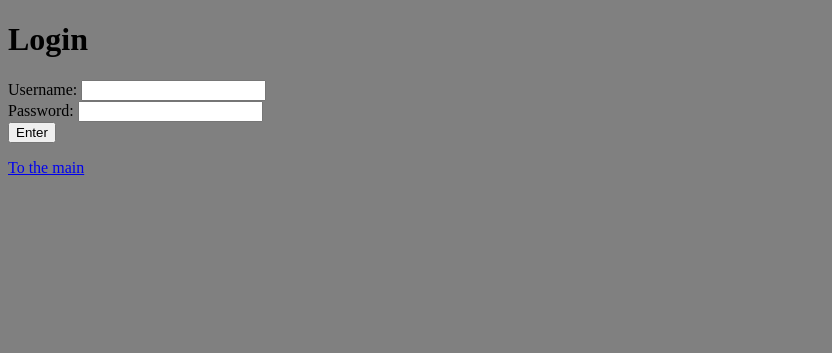
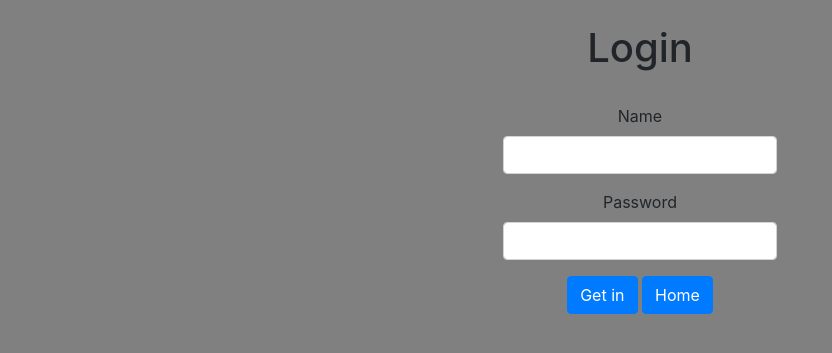
Before and after one commit to samatuulu/python_group_3_homework_49_bektursun_samatbek_uulu, a Django app: page /accounts/login/ in a window 1280 px wide. Shown: the top 353 px of the page, without its empty margins (0-832 px from the left). Run offline with Django 3.2, Linux system fonts and the light colour scheme; some libraries are stand-ins or nearby versions.

Commit message:
Did bonus, modified some pages.

```diff
--- a/source/accounts/templates/login.html
+++ b/source/accounts/templates/login.html
@@ -7,31 +7,44 @@
     <meta name="viewport"
          content="width=device-width, user-scalable=no, initial-scale=1.0, maximum-scale=1.0, minimum-scale=1.0">
     <meta http-equiv="X-UA-Compatible" content="ie=edge">
-
     <link rel="stylesheet" href="{% static 'css/style.css' %}">
-
-    <title>Login</title>
+    <link rel="stylesheet" href="https://stackpath.bootstrapcdn.com/bootstrap/4.3.1/css/bootstrap.min.css" integrity="sha384-ggOyR0iXCbMQv3Xipma34MD+dH/1fQ784/j6cY/iJTQUOhcWr7x9JvoRxT2MZw1T" crossorigin="anonymous">
+    <title>Вход</title>
+    <style>
+        body {
+             background-color: gray
+        }
+    </style>
 </head>
 <body>
 <div class="container">
-    <h1>Login</h1>
-    <form action="{% url 'accounts:login' %}" method="post" class="text-center">
+<div class="row justify-content-md-center text-center">
+<form action="{% url 'accounts:login' %}" method="post" class="text-center">
         {% csrf_token %}
         {% if has_error %}
-            <p class="form-error">The username or password you entered is incorrect.</p>
+            <p class="form-error">Password uncorrect</p>
         {% endif %}
-        <div class="form-group">
-            <label for="username" class="form-label">Username:</label>
-            <input type="text" name="username" id="username">
-        </div>
-        <div class="form-group">
-            <label for="password" class="form-label">Password:</label>
-            <input type="password" name="password" id="password">
-        </div>
-        <button type="submit">Enter</button>
-    </form>
-    <p class="text-center"><a href="{% url "issuetracker:index" %}">To the main</a></p>
+  <div class="form-group">
+      <div class="form-group"><br/>
+          <h1>Login</h1><br/>
+        <label for="TextInput">Name</label>
+      <input type="text" name="username" id="TextInput" class="form-control">
+    </div>
+  </div>
+
+  <div class="form-group">
+    <label class="password" for="exampleInputPassword1">Password</label>
+    <input type="password" class="form-control" name="password" id="exampleInputPassword1">
+  </div>
+
+    <button type="submit" class="btn btn-primary">Get in</button>
+    <a   class = "btn btn-primary" href="{% url 'issuetracker:index' %}">Home</a>
+</form>
+
+<script src="https://code.jquery.com/jquery-3.3.1.slim.min.js" integrity="sha384-q8i/X+965DzO0rT7abK41JStQIAqVgRVzpbzo5smXKp4YfRvH+8abtTE1Pi6jizo" crossorigin="anonymous"></script>
+<script src="https://cdnjs.cloudflare.com/ajax/libs/popper.js/1.14.7/umd/popper.min.js" integrity="sha384-UO2eT0CpHqdSJQ6hJty5KVphtPhzWj9WO1clHTMGa3JDZwrnQq4sF86dIHNDz0W1" crossorigin="anonymous"></script>
+<script src="https://stackpath.bootstrapcdn.com/bootstrap/4.3.1/js/bootstrap.min.js" integrity="sha384-JjSmVgyd0p3pXB1rRibZUAYoIIy6OrQ6VrjIEaFf/nJGzIxFDsf4x0xIM+B07jRM" crossorigin="anonymous"></script>
 </div>
-
+</div>
 </body>
 </html>
--- a/source/accounts/views.py
+++ b/source/accounts/views.py
@@ -5,13 +5,16 @@ from django.shortcuts import redirect, render
 
 def login_view(request):
     context = {}
+    page_name = request.GET.get('next')
+    get_to_other_page = request.session.setdefault('get_to_other_page', page_name)
     if request.method == 'POST':
         username = request.POST.get('username')
         password = request.POST.get('password')
+
         user = authenticate(request, username=username, password=password)
         if user is not None:
             login(request, user)
-            return redirect('issuetracker:index')
+            return redirect(get_to_other_page)
         else:
             context['has_error'] = True
     return render(request, 'login.html', context=context)
--- a/source/issuetracker/templates/base.html
+++ b/source/issuetracker/templates/base.html
@@ -26,9 +26,9 @@
         <a class="nav-item nav-link" href="{% url 'issuetracker:project_index' %}">Projects</a>
 
     {% if request.user.is_authenticated %}
-        <a class="nav-item nav-link" href="{% url 'accounts:logout' %}">Logout</a>
+        <a class="nav-item nav-link" href="{% url 'accounts:logout' %}?next={{ request.path }}">Logout</a>
     {% else %}
-        <a class="nav-item nav-link" href="{% url 'accounts:login' %}">Login</a>
+        <a class="nav-item nav-link" href="{% url 'accounts:login' %}?next={{ request.path }}">Login</a>
     {% endif %}
 
         {% block menu %} {% endblock %}
--- a/source/issuetracker/views/task_views.py
+++ b/source/issuetracker/views/task_views.py
@@ -1,7 +1,6 @@
 from urllib.parse import urlencode
 from django.contrib.auth.mixins import LoginRequiredMixin
 from django.db.models import Q
-from django.shortcuts import redirect
 from django.urls import reverse, reverse_lazy
 from django.views.generic import ListView, CreateView, DetailView, UpdateView, DeleteView
 
```
